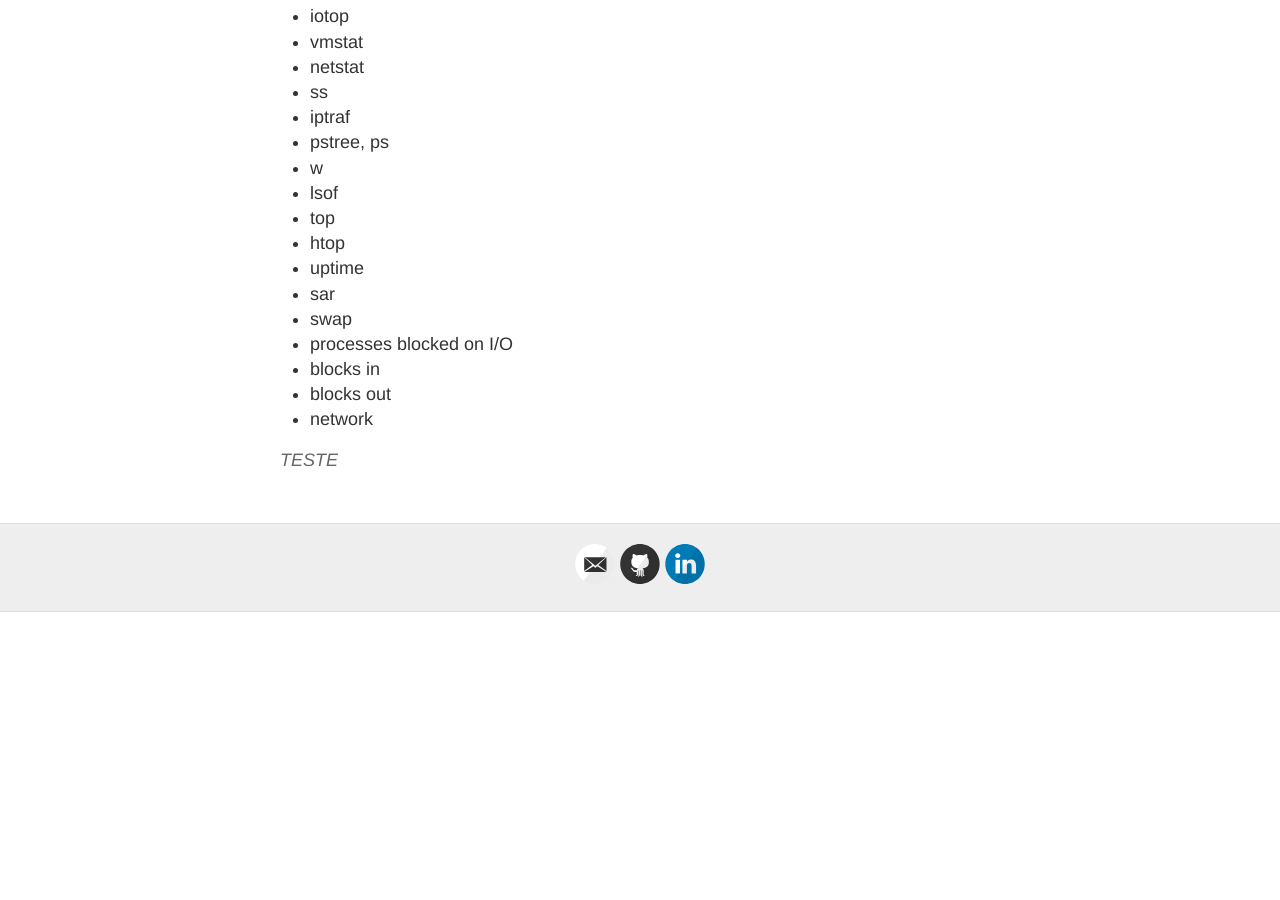
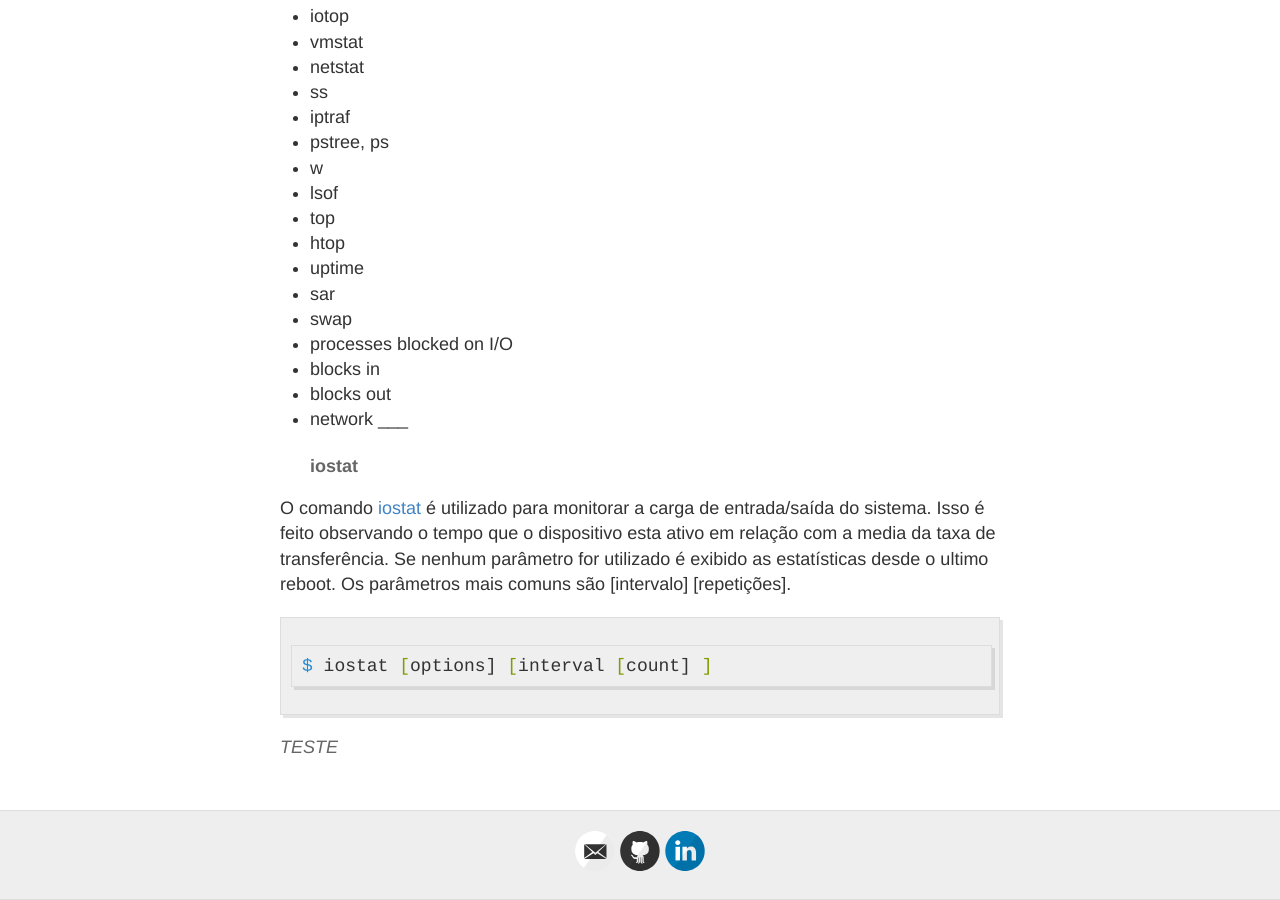
Before and after one commit to ficosta/ficosta.github.io, a Jekyll site: the page built from _posts/2018-03-20-LPIC-2-200-Capacity-Planning.md, in a window 1280 px wide and 900 px high, scrolled down 751 px. Built offline with Jekyll 4.4.1, drawn with Linux system fonts in a browser that asks for light colours; comment, search, counter and statistics services are not loaded; before the commit the page ends 1363 px from its top, so only the background shows below that.

Commit message:
iostat update

````diff
--- a/_posts/2018-03-20-LPIC-2-200-Capacity-Planning.md
+++ b/_posts/2018-03-20-LPIC-2-200-Capacity-Planning.md
@@ -39,3 +39,12 @@ Bora ae estudar um pouco de linux. Esse é o primeiro post de uma série que eu
 * blocks in
 * blocks out
 * network
+___
+#### iostat
+
+O comando [iostat](https://linux.die.net/man/1/iostat){:target="blank"} é utilizado para monitorar a carga de entrada/saída do sistema. Isso é feito observando o tempo que o dispositivo esta ativo em relação com a media da taxa de transferência.
+Se nenhum parâmetro for utilizado é exibido as estatísticas desde o ultimo reboot. Os parâmetros mais comuns são [intervalo] [repetições].
+
+``` bash
+$ iostat [options] [interval [count] ]
+```
````
